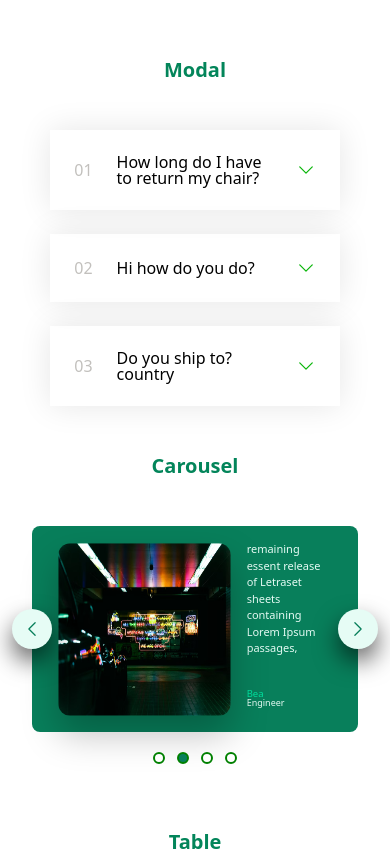
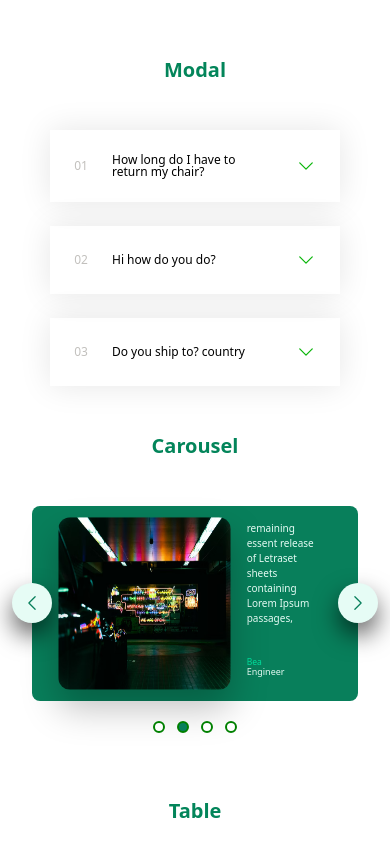
Before and after one commit to bmpandrada/components, a React (Vite) app: page / in a window 390 px wide. Shown: the top 851 px of the page. Built offline with nearby package versions, Linux system fonts and the light colour scheme.

Commit message:
my component layouts

```diff
--- a/src/component/accordion/accordion.css
+++ b/src/component/accordion/accordion.css
@@ -83,7 +83,7 @@ svg{
     }
 
     .number, .text, .hidden p, .hidden ul {
-      font-size: 1.6rem; /* reduce font size for smaller screens */
+      font-size: 1.2rem; /* reduce font size for smaller screens */
     }
 
     .hidden ul {
@@ -95,4 +95,5 @@ svg{
     .hidden ul {
       flex-direction: column; /* stack items vertically for smaller screens */
     }
+
   }
--- a/src/component/carousel/carousel.css
+++ b/src/component/carousel/carousel.css
@@ -129,11 +129,11 @@ img{
         font-size: 10%;
     }
     .testimonial-text{
-        font-size: 1.1rem;
+        font-size: 1rem;
 
     }
     .testimonial-author{
-        font-size: .95rem;
+        font-size: .85rem;
         color: #00e4a0;
         text-transform: capitalize;
 
```
